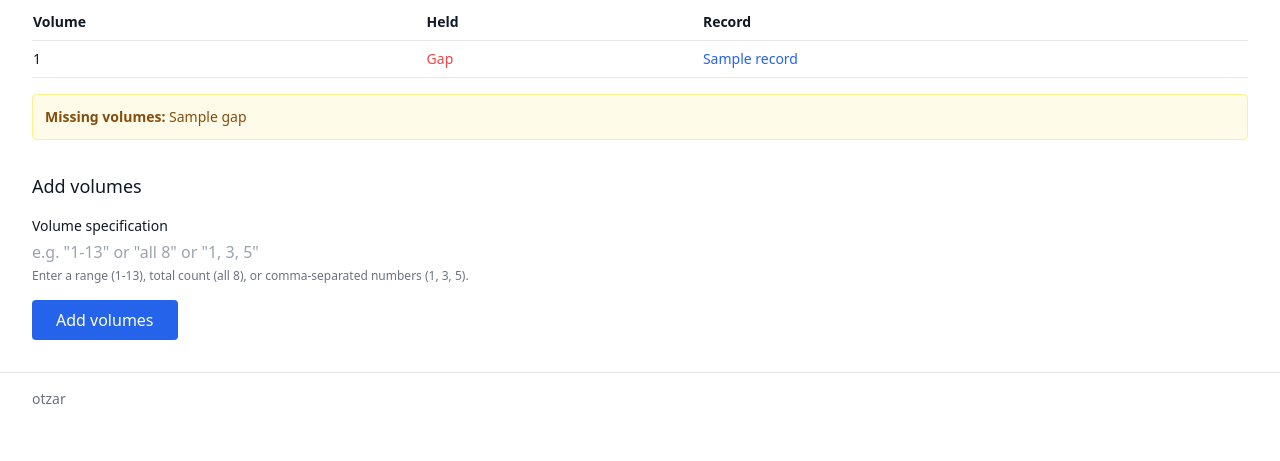
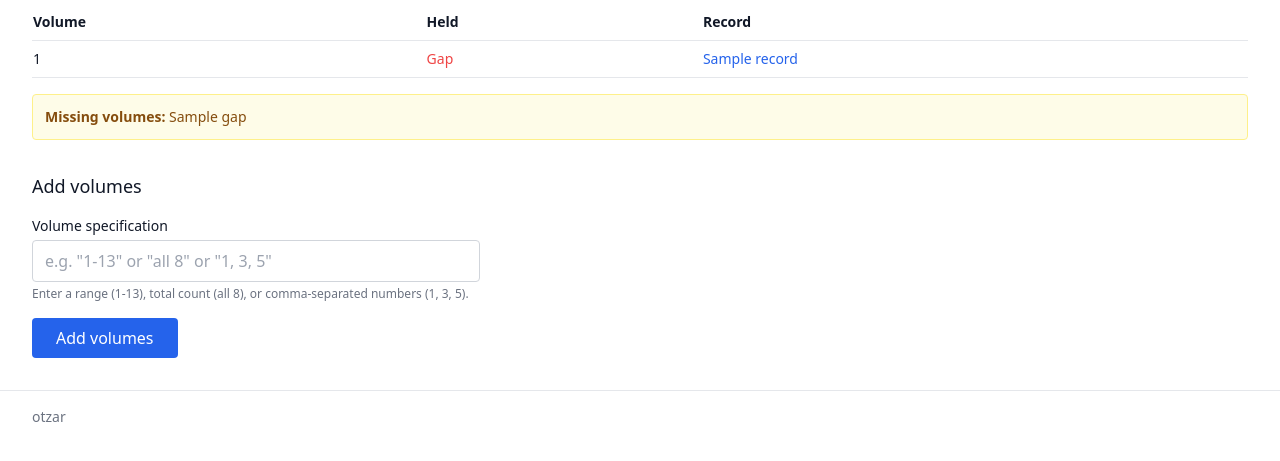
Before and after one commit to dchud/otzar, a Django app: template ingest/templates/ingest/series_manage.html in a window 1280 px wide. Shown: the part 269-730 px from the top of the page. Run offline with Django 5.2, Linux system fonts and the light colour scheme; tables that the repository leaves empty hold one stand-in row (values such as "Sample post"); the template is opened without the code that fills it: values that come from a table or form of the project are taken from there, most other values are stand-ins (such as "Sample title", 1, 10 or a date in 2020); style sheets or scripts are compiled from the project's sources; some libraries are stand-ins or nearby versions.

Commit message:
WCAG fixes for ingest templates
aria-expanded on expand/collapse buttons, heading hierarchy fixes,
aria-live on HTMX targets, dark mode styling for series management
and OCR result fields, touch target sizing.

Co-Authored-By: Claude Opus 4.6 (1M context) <noreply@anthropic.com>

```diff
--- a/ingest/templates/ingest/_authority_matches.html
+++ b/ingest/templates/ingest/_authority_matches.html
@@ -16,7 +16,7 @@
         {% endif %}
       </span>
       <button type="button"
-              class="text-xs px-3 py-1 bg-blue-600 text-white rounded hover:bg-blue-700"
+              class="text-xs px-3 py-1 min-h-[44px] bg-blue-600 text-white rounded hover:bg-blue-700 focus:outline-none focus:ring-2 focus:ring-blue-500 focus:ring-offset-2 dark:focus:ring-offset-gray-900"
               onclick="document.getElementById('id_author_name').value='{{ author.name|escapejs }}';
                        document.getElementById('id_author_name_romanized').value='{{ author.name_romanized|escapejs }}';">
         Use this author
--- a/ingest/templates/ingest/review_queue.html
+++ b/ingest/templates/ingest/review_queue.html
@@ -7,13 +7,13 @@
   <div class="flex items-center justify-between">
     <h1 class="text-2xl font-semibold">Review Queue</h1>
     <a href="{% url 'qr_code' %}"
-       class="text-sm px-4 py-2 border border-gray-300 dark:border-gray-600 rounded hover:bg-gray-50 dark:hover:bg-gray-800">
+       class="text-sm px-4 py-2 min-h-[44px] inline-flex items-center border border-gray-300 dark:border-gray-600 rounded hover:bg-gray-50 dark:hover:bg-gray-800 focus:outline-none focus:ring-2 focus:ring-blue-500">
       QR Code for Phone
     </a>
   </div>
 
   {% if scans %}
-  <div id="queue-list" class="space-y-4">
+  <div id="queue-list" class="space-y-4" aria-live="polite">
     {% for scan in scans %}
     {% include "ingest/_queue_item.html" with scan=scan %}
     {% endfor %}
--- a/ingest/templates/ingest/series_manage.html
+++ b/ingest/templates/ingest/series_manage.html
@@ -6,11 +6,11 @@
 <h1 class="text-2xl font-semibold mb-6">{{ series.title }}</h1>
 
 {% if series.title_romanized %}
-<p class="text-gray-500 mb-4">{{ series.title_romanized }}</p>
+<p class="text-gray-500 dark:text-gray-400 mb-4">{{ series.title_romanized }}</p>
 {% endif %}
 
 {% if series.total_volumes %}
-<p class="text-sm text-gray-500 mb-4">Total volumes: {{ series.total_volumes }}</p>
+<p class="text-sm text-gray-500 dark:text-gray-400 mb-4">Total volumes: {{ series.total_volumes }}</p>
 {% endif %}
 
 {% if message %}
@@ -25,10 +25,10 @@
   {% if volumes %}
   <table class="w-full text-sm">
     <thead>
-      <tr class="border-b dark:border-gray-700">
-        <th class="text-left py-2 pr-4">Volume</th>
-        <th class="text-left py-2 pr-4">Held</th>
-        <th class="text-left py-2">Record</th>
+      <tr class="border-b border-gray-200 dark:border-gray-700">
+        <th scope="col" class="text-left py-2 pr-4">Volume</th>
+        <th scope="col" class="text-left py-2 pr-4">Held</th>
+        <th scope="col" class="text-left py-2">Record</th>
       </tr>
     </thead>
     <tbody>
@@ -37,19 +37,19 @@
         <td class="py-2 pr-4">{{ vol.volume_number }}</td>
         <td class="py-2 pr-4">
           {% if vol.held %}
-          <span class="text-green-600">Yes</span>
+          <span class="text-green-600 dark:text-green-400">Yes</span>
           {% else %}
-          <span class="text-red-500">Gap</span>
+          <span class="text-red-500 dark:text-red-400">Gap</span>
           {% endif %}
         </td>
         <td class="py-2">
           {% if vol.record %}
           <a href="/catalog/{{ vol.record.record_id }}/{{ vol.record.slug }}/"
-             class="text-blue-600 hover:underline">
+             class="text-blue-600 dark:text-blue-400 hover:underline focus:outline-none focus:ring-2 focus:ring-blue-500 focus:rounded">
             {{ vol.record.title }}
           </a>
           {% else %}
-          <span class="text-gray-400">--</span>
+          <span class="text-gray-400 dark:text-gray-500">--</span>
           {% endif %}
         </td>
       </tr>
@@ -57,7 +57,7 @@
     </tbody>
   </table>
   {% else %}
-  <p class="text-gray-500">No volumes recorded yet.</p>
+  <p class="text-gray-500 dark:text-gray-400">No volumes recorded yet.</p>
   {% endif %}
 
   {% if gaps %}
@@ -76,9 +76,9 @@
     <div>
       <label for="id_volume_spec" class="block text-sm font-medium mb-1">Volume specification</label>
       <input type="text" name="volume_spec" id="id_volume_spec"
-             class="w-full"
+             class="w-full rounded border border-gray-300 dark:border-gray-600 bg-white dark:bg-gray-800 px-3 py-2 focus:outline-none focus:ring-2 focus:ring-blue-500"
              placeholder='e.g. "1-13" or "all 8" or "1, 3, 5"'>
-      <p class="text-xs text-gray-500 mt-1">
+      <p class="text-xs text-gray-500 dark:text-gray-400 mt-1">
         Enter a range (1-13), total count (all 8), or comma-separated numbers (1, 3, 5).
       </p>
     </div>
```
Also changed, not shown: ingest/templates/ingest/_candidates.html (+5 -4 lines), ingest/templates/ingest/_ocr_results.html (+8 -8 lines), ingest/templates/ingest/_queue_item.html (+7 -6 lines).
